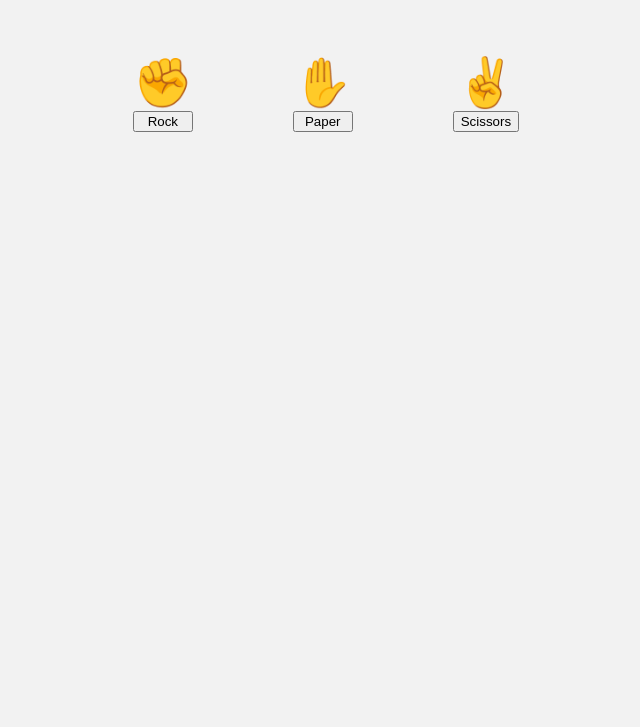
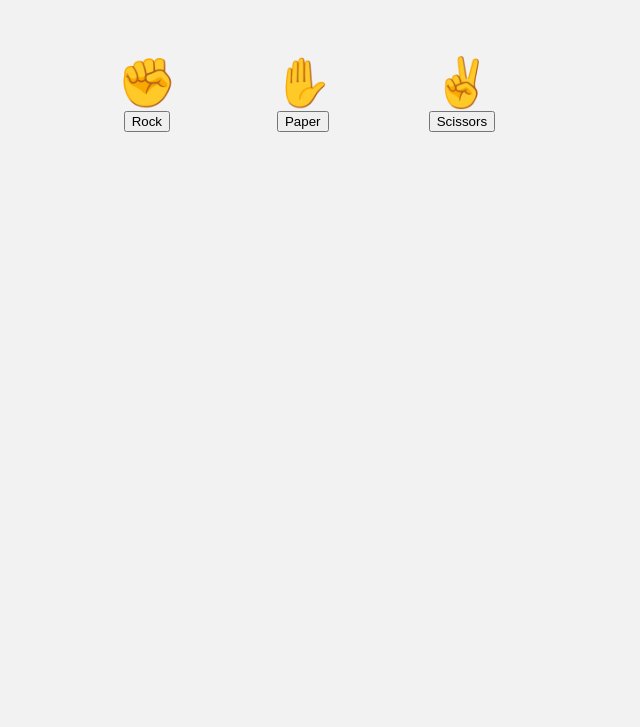
Before and after one commit to ghost-goblin/rock-paper-scissors, a plain HTML site: page index.html in a window 1280 px wide. Shown: the part 73-800 px from the top of the page, without its empty margins (334-974 px from the left). Drawn offline with Linux system fonts and the light colour scheme.

Commit message:
Update styles.css

```diff
--- a/index.html
+++ b/index.html
@@ -9,10 +9,8 @@
 </head>
 
 <body>
+    <h1>Rock, Paper, or Scissors</h1>
     <div class="container">
-        <h1>Rock, Paper, or Scissors</h1>
-        <div class="container">
-            <ul>
                 <span class="selection">
                     <li>✊</li>
                     <button>Rock</button>
@@ -25,7 +23,6 @@
                     <li>✌️</li>
                     <button>Scissors</button>
                 </span>
-            </ul>
         </div>
         <script type="text/javascript" src="app.js"></script>
 </body>
--- a/styles.css
+++ b/styles.css
@@ -1,13 +1,17 @@
 body {
     background-color: #f2f2f2;
+    text-align: center;
 }
 
 .container {
     text-align: center;
+    display: flex;
+    justify-content: center;
+    align-items: center;
 }
 
 .selection {
-    display: inline-grid;
+    display: inline-block;
     padding: 3rem;
 }
 
```
